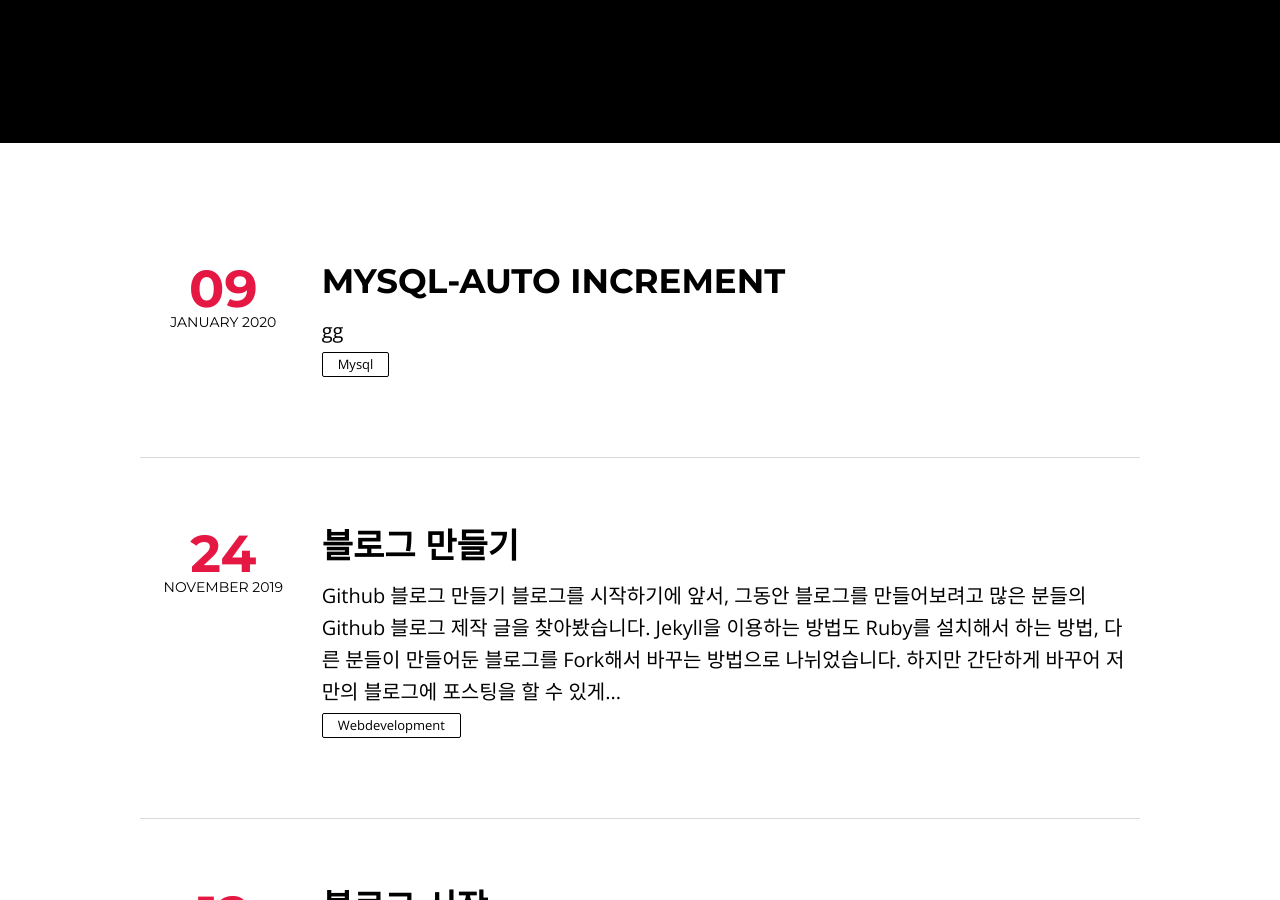
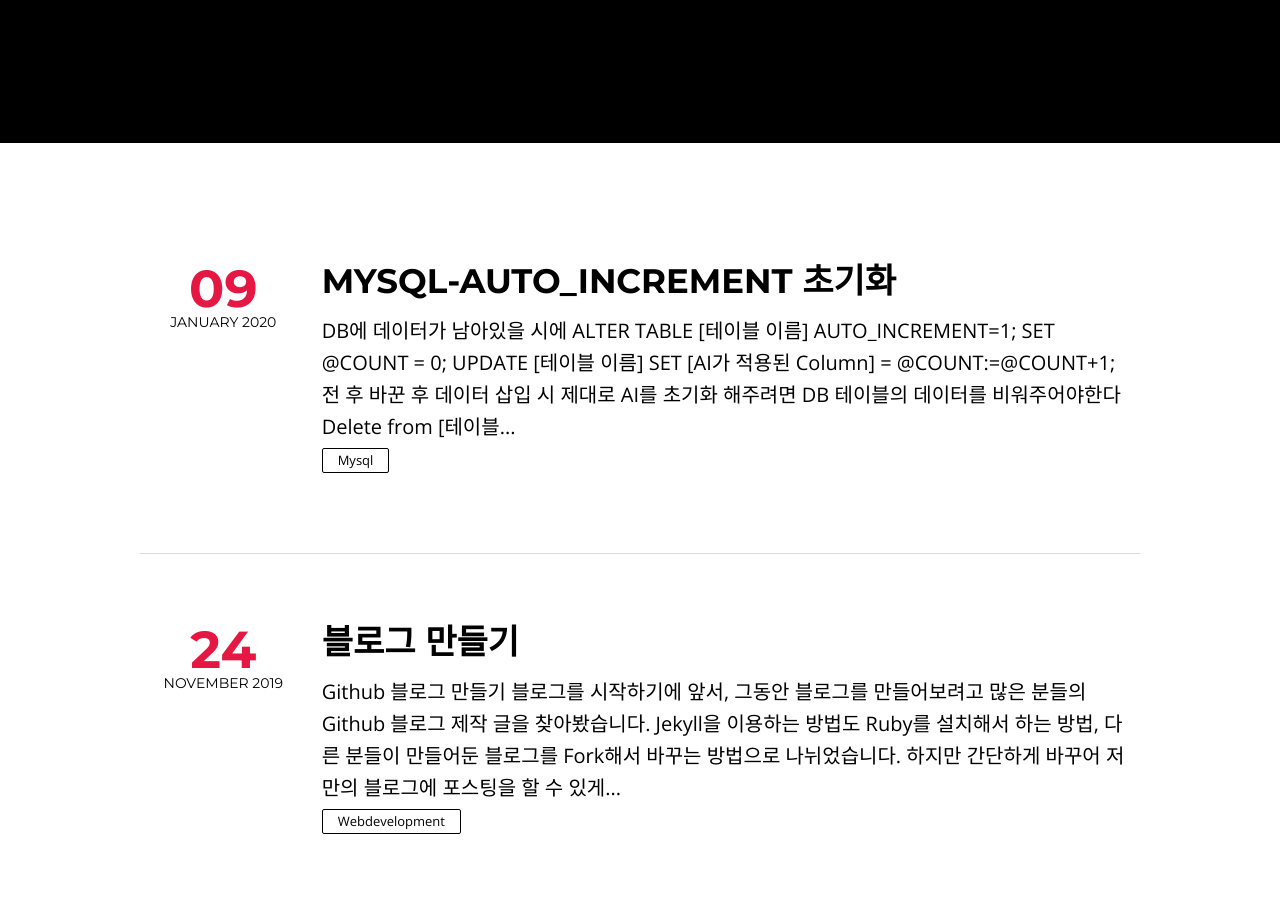
Before and after one commit to NamSuJi/namsuji.github.io, a Jekyll site: the page built from index.html, in a window 1280 px wide and 900 px high, scrolled down 381 px. Built offline with Jekyll 4.4.1, drawn with Linux system fonts in a browser that asks for light colours; nearby versions of some CDN libraries; the list of posts is cut into pages by our own code.

Commit message:
Update 2020-01-09-mysqlAI.md

````diff
--- a/_posts/2020-01-09-mysqlAI.md
+++ b/_posts/2020-01-09-mysqlAI.md
@@ -1,6 +1,6 @@
 ---
 layout: post
-title: "MySQL-Auto Increment"
+title: "MySQL-Auto_Increment 초기화"
 description:
 headline:
 modified: 2020-01-09
@@ -14,4 +14,29 @@ share: true
 featured: true
 ---
 
-gg
+DB에 데이터가 남아있을 시에
+```
+ALTER TABLE [테이블 이름] AUTO_INCREMENT=1;
+SET @COUNT = 0;
+UPDATE [테이블 이름] SET [AI가 적용된 Column] = @COUNT:=@COUNT+1;
+```
+전
+![AI1](https://user-images.githubusercontent.com/52815908/72039997-6d8e4d80-32ea-11ea-9d72-26cad7a7687e.PNG)
+후
+![AI2](https://user-images.githubusercontent.com/52815908/72039992-6cf5b700-32ea-11ea-9a58-eeede0a4d511.PNG)
+
+바꾼 후 데이터 삽입 시
+![AI3](https://user-images.githubusercontent.com/52815908/72039993-6cf5b700-32ea-11ea-9912-8beecb425877.PNG)
+
+* 제대로 AI를 초기화 해주려면 DB 테이블의 데이터를 비워주어야한다
+```
+Delete from [테이블 이름]
+```
+![AI4](https://user-images.githubusercontent.com/52815908/72039994-6cf5b700-32ea-11ea-97ab-44bd0631e48b.PNG)
+
+```
+ALTER TABLE [테이블 이름] AUTO_INCREMENT=1;
+```
+
+새로운 데이터 삽입
+![AI5](https://user-images.githubusercontent.com/52815908/72039995-6d8e4d80-32ea-11ea-89a8-4e04efb10991.PNG)
````
